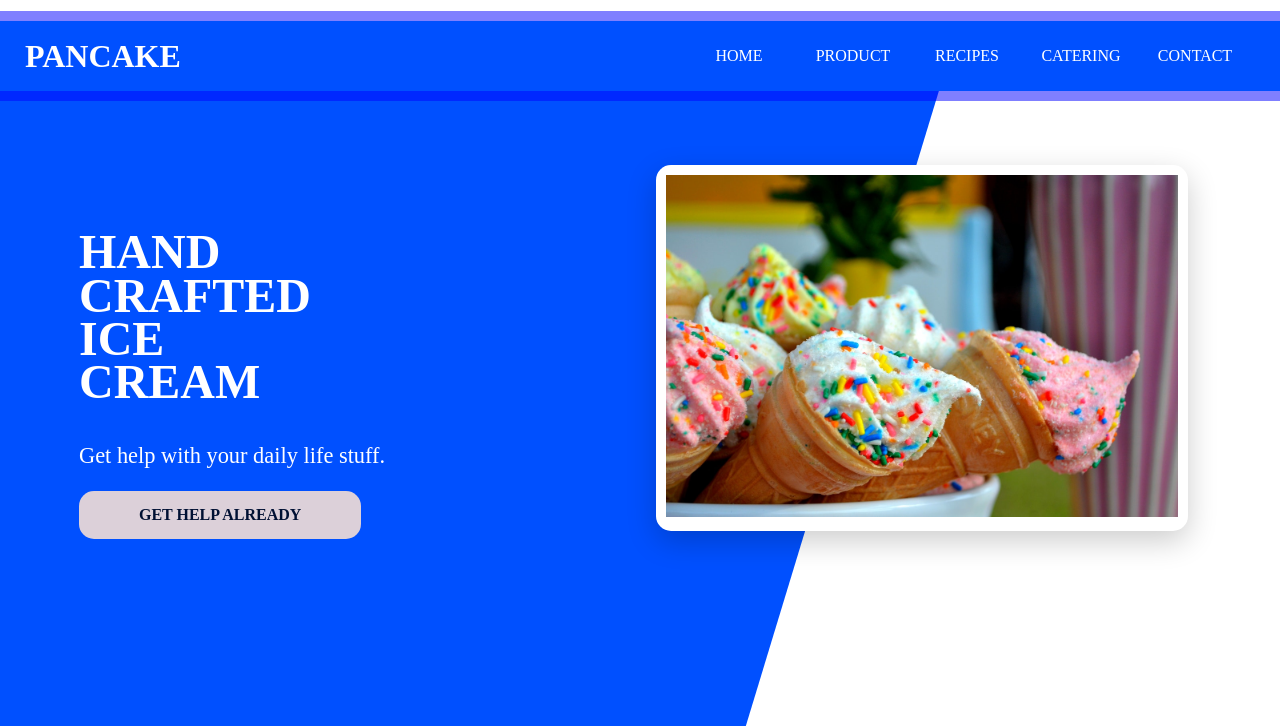
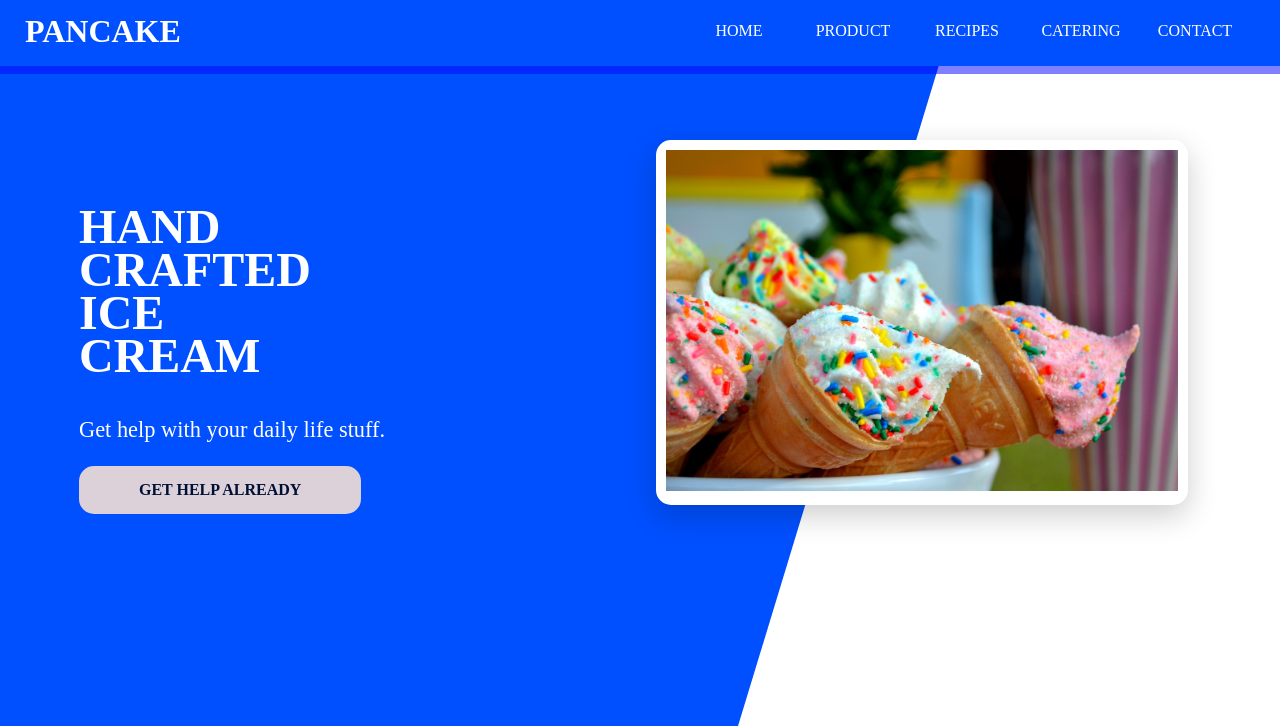
Before and after one commit to help-code/icecream-store, a plain HTML site: page index.html in a window 1280 px wide. Shown: the top 726 px of the page. Drawn offline with Linux system fonts and the light colour scheme.

Commit message:
Worked on header

```diff
--- a/css/main.scss
+++ b/css/main.scss
@@ -26,6 +26,7 @@ $desktop: 840px;
 body, html {
     height: 100%;
     margin: 0;
+    padding: 0;
 }
 
 img {
@@ -35,7 +36,6 @@ img {
 
 body{
     font-family: 'Times New Roman', Times, serif;
-    margin: 0;
 
     #bg{
         clip-path: polygon(100% 0, 100% 88%, 47% 90%, 0 90%, 0 0);
@@ -44,20 +44,22 @@ body{
         height: 100%;
         margin: auto;
         position: absolute;
-        z-index: -1;
+        z-index: -3;
 
         @include desktop {
             clip-path: polygon(0 0, 75% 0, 56% 100%, 0% 100%);
+
 
         }
     }
 .nav {
     background-color: color(primary);
-    box-shadow: 0 0 0 10px rgba(0,0,255,.5);
+    box-shadow: 0 0 0 8px rgba(0,0,255,.5);
     text-align: center;
     height: 70px;
     line-height: 70px;
-    margin-bottom: 50px;
+    margin-bottom:  50px;
+    margin-top: -2%;
 }
 .nav h1 a{
     float: left;
--- a/index.html
+++ b/index.html
@@ -5,7 +5,7 @@
     <meta name="viewport" content="width=device-width, initial-scale=1.0">
     <link rel="stylesheet" href="https://cdnjs.cloudflare.com/ajax/libs/font-awesome/4.7.0/css/font-awesome.min.css">
     <link rel="stylesheet" href="css/main.css">
-    <title>SASS</title>
+    <title>ICE CREAM STORE | OFFICAL SITE</title>
 </head>
 <body>
     <div id="bg"></div>
```
Also changed, not shown: css/main.css, 1 other file.
